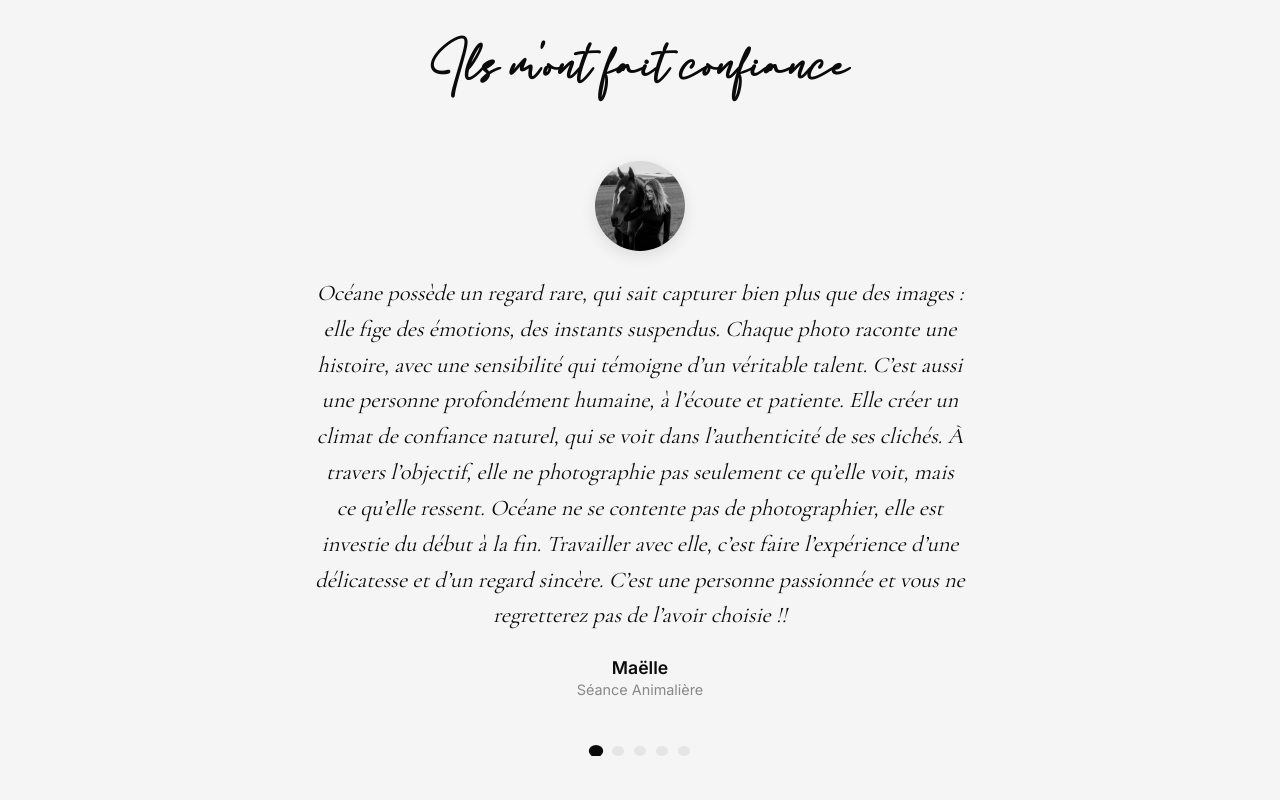
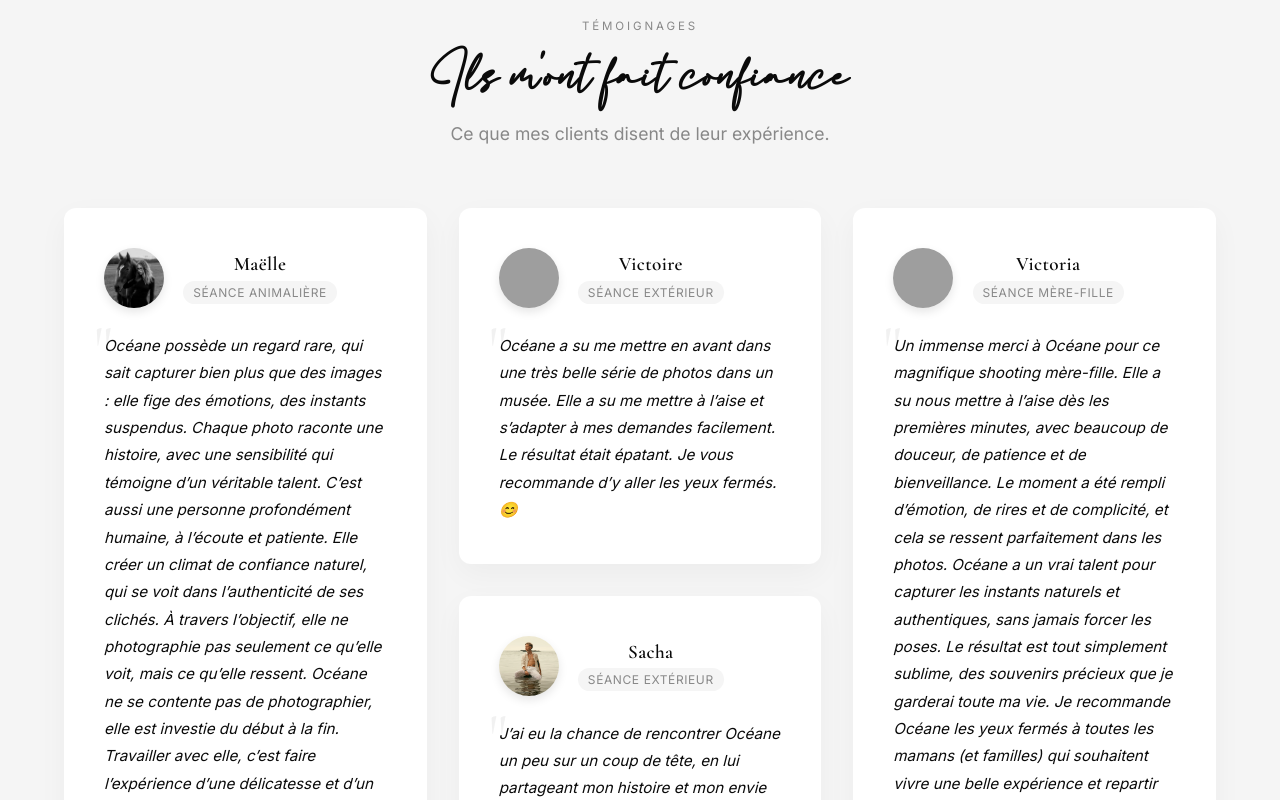
Before and after one commit to theoUniv/oceaneloze, a React (Create React App) app in the folder frontend/: page / in a window 1280 px wide. Shown: the part 3460-4260 px from the top of the page. Built offline with nearby package versions, Linux system fonts and the light colour scheme; no server answers; grey boxes are pictures that could not be loaded.

Commit message:
feat: modernise avis en grille masonry

```diff
--- a/frontend/src/App.css
+++ b/frontend/src/App.css
@@ -776,100 +776,149 @@ section {
   color: var(--color-white);
 }
 
-/* --- Avis (Version Moderne avec Avatars) --- */
-#avis {
+/* ============================================
+   AVIS — Design Masonry Grid v2
+   ============================================ */
+
+.avis-section-modern {
   background-color: var(--color-off-white);
-  padding: 80px 0;
-  /* On enlève le padding horizontal de la section */
+  padding: 100px 5%;
 }
 
-#avis h2 {
-  padding: 0 5%;
-  /* On remet le padding sur le titre uniquement */
+.avis-header {
+  text-align: center;
+  max-width: 600px;
+  margin: 0 auto 4rem auto;
 }
 
-.testimonial-slider {
-  max-width: 800px;
-  margin: 2rem auto 0 auto;
-  position: relative;
-  overflow: hidden;
-  /* Très important : cache les autres slides */
+.avis-eyebrow {
+  display: block;
+  font-size: 0.72rem;
+  font-family: var(--font-text);
+  letter-spacing: 0.25em;
+  text-transform: uppercase;
+  color: var(--color-gray);
+  margin-bottom: 1rem;
 }
 
-.testimonial-track {
-  display: flex;
-  transition: transform 0.5s ease-in-out;
+.avis-header h2 {
+  margin: 0 0 1rem 0;
+  padding: 0;
 }
 
-.testimonial-card {
-  flex: 0 0 100%;
-  /* Chaque carte prend 100% de la largeur du conteneur */
-  box-sizing: border-box;
-  padding: 2rem 3rem;
-  display: flex;
-  flex-direction: column;
-  align-items: center;
-  text-align: center;
-}
-
-.testimonial-avatar {
-  width: 90px;
-  height: 90px;
-  border-radius: 50%;
-  object-fit: cover;
-  margin-bottom: 1.5rem;
-  box-shadow: 0 5px 15px rgba(0, 0, 0, 0.1);
-}
-
-.testimonial-content blockquote {
-  font-family: var(--font-title);
-  font-style: italic;
-  font-size: 1.4rem;
-  line-height: 1.6;
-  color: var(--color-dark);
-  margin: 0;
-  max-width: 650px;
-  /* Pour une meilleure lisibilité */
-}
-
-.testimonial-author-info {
-  margin-top: 1.5rem;
-}
-
-.author-name {
-  font-weight: bold;
+.avis-subtitle {
+  color: var(--color-gray);
   font-size: 1.1rem;
   margin: 0;
 }
 
-.service-type {
-  font-size: 0.9rem;
-  color: var(--color-gray);
-  margin: 0.2rem 0 0 0;
+/* Grille Masonry avec colonnes CSS */
+.avis-masonry-grid {
+  column-count: 3;
+  column-gap: 2rem;
+  max-width: 1200px;
+  margin: 0 auto;
 }
 
-/* Points de navigation */
-.pagination-dots {
-  display: flex;
-  justify-content: center;
-  margin-top: 1rem;
+.avis-card-modern {
+  break-inside: avoid;
+  background: var(--color-white);
+  border-radius: 12px;
+  padding: 2.5rem;
+  margin-bottom: 2rem;
+  box-shadow: 0 10px 30px rgba(0, 0, 0, 0.04);
+  transition: transform 0.3s ease, box-shadow 0.3s ease;
+  position: relative;
 }
 
-.dot {
-  width: 10px;
-  height: 10px;
-  border-radius: 50%;
-  background-color: var(--color-light-gray);
-  border: none;
-  margin: 0 5px;
-  cursor: pointer;
-  transition: background-color 0.3s, transform 0.3s;
+.avis-card-modern:hover {
+  transform: translateY(-5px);
+  box-shadow: 0 15px 40px rgba(0, 0, 0, 0.08);
 }
 
-.dot.active {
-  background-color: var(--color-dark);
-  transform: scale(1.2);
+.avis-card-header {
+  display: flex;
+  align-items: center;
+  gap: 1.2rem;
+  margin-bottom: 1.5rem;
 }
+
+.avis-avatar-modern {
+  width: 60px;
+  height: 60px;
+  border-radius: 50%;
+  object-fit: cover;
+  box-shadow: 0 4px 10px rgba(0, 0, 0, 0.1);
+}
+
+.avis-author-info {
+  display: flex;
+  flex-direction: column;
+}
+
+.avis-author-name {
+  font-family: var(--font-title);
+  font-size: 1.2rem;
+  margin: 0 0 0.3rem 0;
+  color: var(--color-dark);
+}
+
+.avis-service-tag {
+  font-size: 0.75rem;
+  font-family: var(--font-text);
+  color: var(--color-gray);
+  text-transform: uppercase;
+  letter-spacing: 0.05em;
+  background: var(--color-off-white);
+  padding: 4px 10px;
+  border-radius: 20px;
+  display: inline-block;
+  width: fit-content;
+}
+
+.avis-card-body {
+  position: relative;
+}
+
+.avis-quote-mark {
+  position: absolute;
+  top: -15px;
+  left: -10px;
+  font-family: var(--font-title);
+  font-size: 4rem;
+  color: var(--color-light-gray);
+  opacity: 0.5;
+  line-height: 1;
+  pointer-events: none;
+}
+
+.avis-quote-text {
+  position: relative;
+  z-index: 1;
+  font-family: var(--font-text);
+  font-size: 0.95rem;
+  line-height: 1.8;
+  color: var(--color-dark);
+  margin: 0;
+  font-style: italic;
+}
+
+/* Responsive Masonry */
+@media (max-width: 1024px) {
+  .avis-masonry-grid {
+    column-count: 2;
+  }
+}
+
+@media (max-width: 768px) {
+  .avis-masonry-grid {
+    column-count: 1;
+  }
+  .avis-section-modern {
+    padding: 60px 5%;
+  }
+}
+
 
 /* --- Contact (Refonte Moderne "Intégrée") --- */
 .contact-section-wrapper {
--- a/frontend/src/components/06_Avis.js
+++ b/frontend/src/components/06_Avis.js
@@ -16,7 +16,7 @@ const testimonials = [
     },
     {
         quote: "Océane a su me mettre en avant dans une très belle série de photos dans un musée. Elle a su me mettre à l’aise et s’adapter à mes demandes facilement. Le résultat était épatant. Je vous recommande d’y aller les yeux fermés. 😊",
-        author: "Vic",
+        author: "Victoire",
         service: "Séance Extérieur",
         avatar: "/images/Vic.webp"
     },
@@ -35,49 +35,31 @@ const testimonials = [
 ];
 
 const Avis = () => {
-    const [currentIndex, setCurrentIndex] = useState(0);
+    return (
+        <section id="avis" className="avis-section-modern">
+            <div className="avis-header">
+                <span className="avis-eyebrow">Témoignages</span>
+                <h2 className="adelia">Ils m'ont fait confiance</h2>
+                <p className="avis-subtitle">Ce que mes clients disent de leur expérience.</p>
+            </div>
 
-    // Le carrousel automatique continue de fonctionner
-    useEffect(() => {
-        const interval = setInterval(() => {
-            setCurrentIndex((prevIndex) => (prevIndex + 1) % testimonials.length);
-        }, 15000); // On augmente un peu le temps pour permettre la lecture
-
-        return () => clearInterval(interval);
-    }, []);
-
-    return (
-        <section id="avis">
-            <h2 class="adelia">Ils m'ont fait confiance</h2>
-            <div className="testimonial-slider">
-                {/* Le conteneur qui va bouger */}
-                <div className="testimonial-track" style={{ transform: `translateX(-${currentIndex * 100}%)` }}>
-                    {testimonials.map((testimonial, index) => (
-                        <div className="testimonial-card" key={index}>
-                            <img src={testimonial.avatar} alt={`Avatar de ${testimonial.author}`} className="testimonial-avatar" />
-                            <div className="testimonial-content">
-                                <blockquote>{testimonial.quote}</blockquote>
-                                <div className="testimonial-author-info">
-                                    <p className="author-name">{testimonial.author}</p>
-                                    <p className="service-type">{testimonial.service}</p>
-                                </div>
+            <div className="avis-masonry-grid">
+                {testimonials.map((testimonial, index) => (
+                    <div className="avis-card-modern" key={index}>
+                        <div className="avis-card-header">
+                            <img src={testimonial.avatar} alt={`Avatar de ${testimonial.author}`} className="avis-avatar-modern" loading="lazy" />
+                            <div className="avis-author-info">
+                                <h3 className="avis-author-name">{testimonial.author}</h3>
+                                <span className="avis-service-tag">{testimonial.service}</span>
                             </div>
                         </div>
-                    ))}
-                </div>
-
-                {/* Points de navigation */}
-                <div className="pagination-dots">
-                    {testimonials.map((_, index) => (
-                        <button
-                            key={index}
-                            className={`dot ${currentIndex === index ? 'active' : ''}`}
-                            onClick={() => setCurrentIndex(index)}
-                        ></button>
-                    ))}
-                </div>
+                        <div className="avis-card-body">
+                            <span className="avis-quote-mark">"</span>
+                            <p className="avis-quote-text">{testimonial.quote}</p>
+                        </div>
+                    </div>
+                ))}
             </div>
-
         </section>
     );
 };
```
